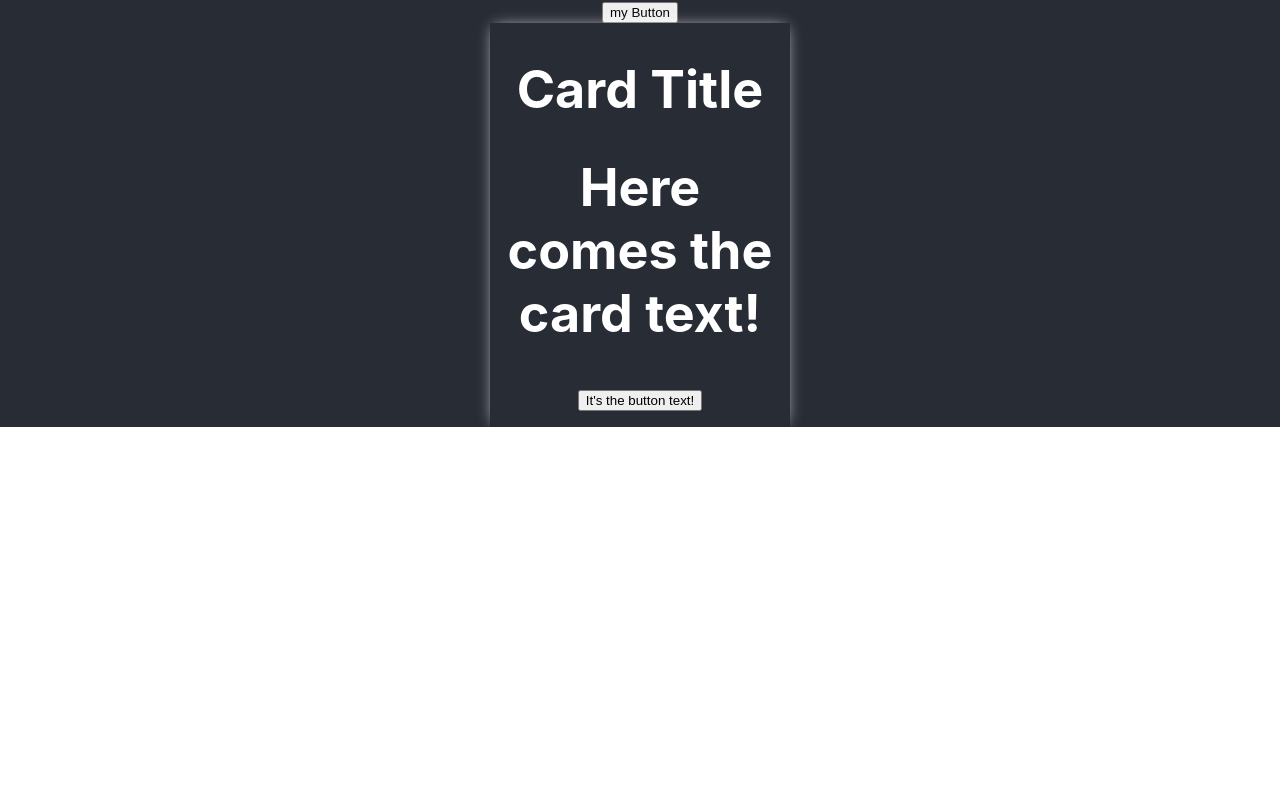
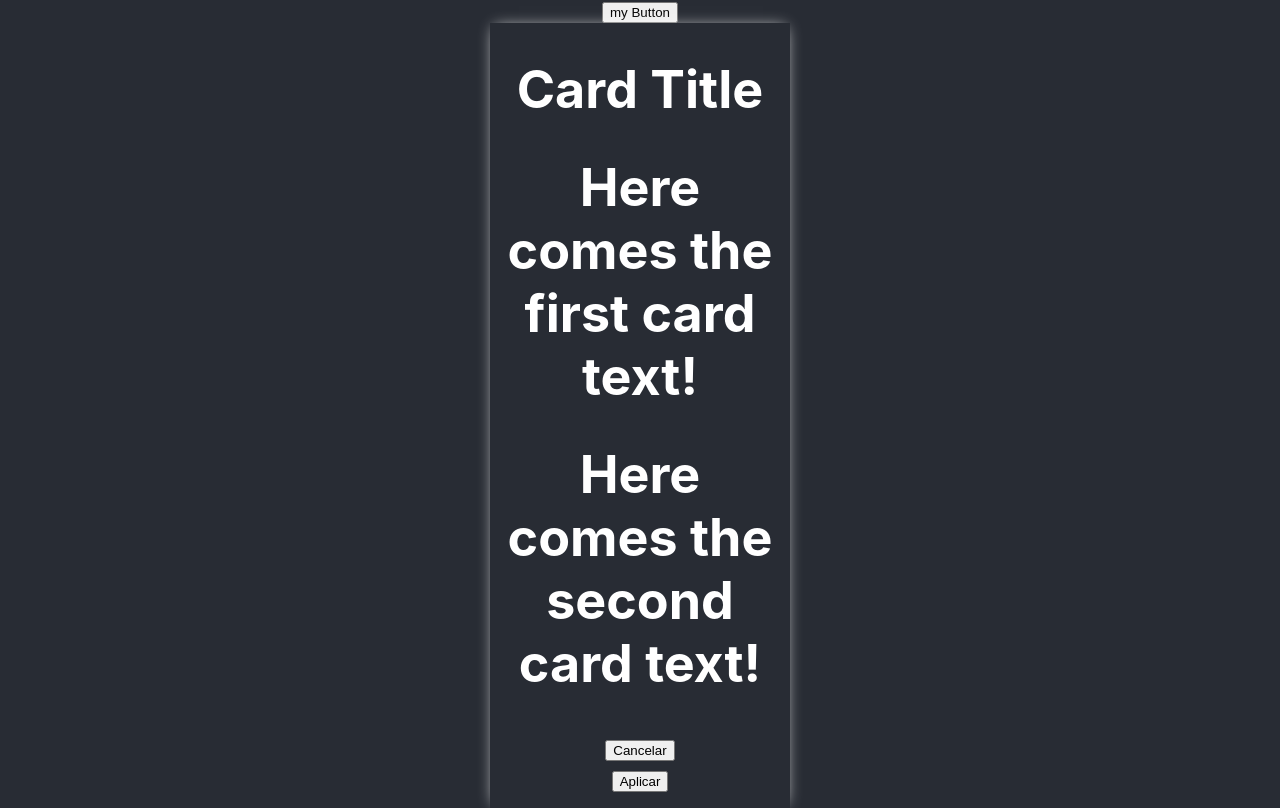
Before and after one commit to fernandawinter/practicing-react, a React (Create React App) app: page / in a window 1280 px wide. Shown: the part 593-1401 px from the top of the page. Before the commit the page ends 1020 px from the top, so only its background shows below. Built offline with nearby package versions, Linux system fonts and the light colour scheme.

Commit message:
adding two buttons and two paragraphs

```diff
--- a/src/App.js
+++ b/src/App.js
@@ -18,7 +18,14 @@ function App() {
         <Title text="my Title" />
         <Paragraph text="my Paragraph" />
         <Button onClick={onClickFunction} text="my Button" />
-        <Card onClick={onClickFunction} title="Card Title" body="Here comes the card text!" buttonText="It's the button text!"/>
+        <Card
+          onClick={onClickFunction}
+          title="Card Title"
+          firstParagraph="Here comes the first card text!"
+          secondParagraph="Here comes the second card text!"
+          firstButton="Cancelar"
+          secondButton="Aplicar"
+        />
       </header>
     </div>
   );
--- a/src/components/Card.js
+++ b/src/components/Card.js
@@ -4,13 +4,15 @@ import Title from "./Title";
 import Paragraph from "./Paragraph";
 import Button from "./Button";
 
-const Card = ({ buttonOnClick, title, body, buttonText }) => {
+const Card = ({ buttonOnClick, title, firstParagraph, secondParagraph, firstButton, secondButton }) => {
   return (
     <div className="card-container">
       <div className="card-content">
         <Title text={title}/>
-        <Paragraph text={body}/>
-        <Button onClick={buttonOnClick} text={buttonText}/>
+        <Paragraph text={firstParagraph}/>
+        <Paragraph text={secondParagraph}/>
+        <Button onClick={buttonOnClick} text={firstButton}/>
+        <Button onClick={buttonOnClick} text={secondButton}/>
       </div>
     </div>
   );
```
